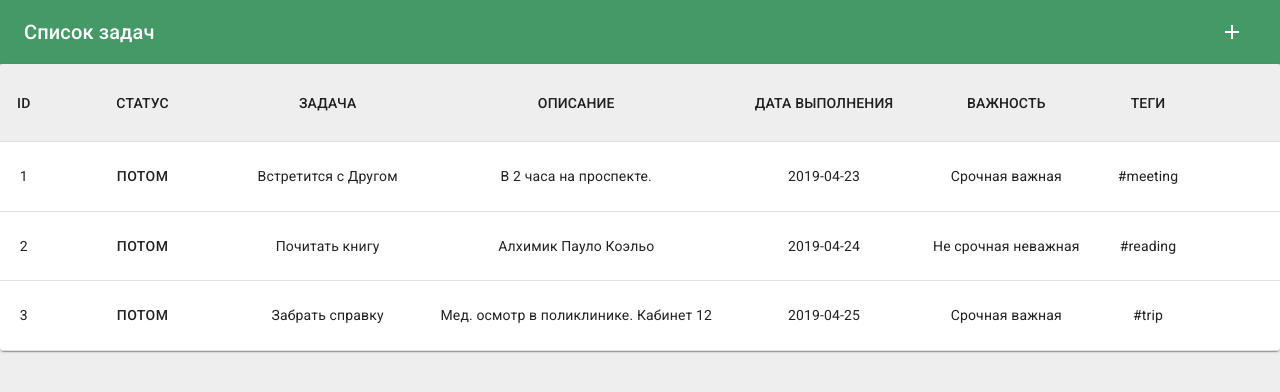
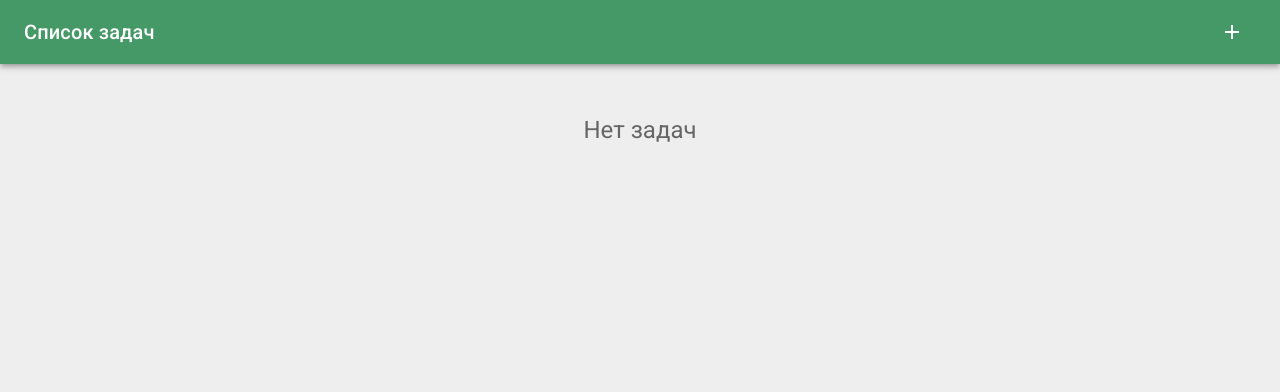
Before and after one commit to usuisora/TodosList, a React (Create React App) app: page / in a window 1280 px wide. Shown: the top 392 px of the page. Built offline with nearby package versions, Linux system fonts and the light colour scheme.

Commit message:
data hided

```diff
--- a/src/Provider.js
+++ b/src/Provider.js
@@ -14,9 +14,9 @@ import React,{createContext,useState} from 'react'
         {id:'4',name:'Не срочная неважная'}]);
 
     const [todos, setTodos] = useState([
-        {id:1,isCompleted: 'Потом', name:'Встретится с Другом', description:'В 2 часа на проспекте.',date:new Date(2019,3,23).toISOString().substring(0,10),importance:importance[0].name,tegs:'#meeting'},
-        {id:2,isCompleted: 'Потом', name:'Почитать книгу', description:'Алхимик Пауло Коэльо',date:new Date(2019,3,24).toISOString().substring(0,10),importance:importance[3].name,tegs:'#reading'},
-        {id:3,isCompleted: 'Потом', name:'Забрать справку', description:'Мед. осмотр в поликлинике. Кабинет 12',date:new Date(2019,3,25).toISOString().substring(0,10),importance:importance[0].name,tegs:'#trip'}
+        // {id:1,isCompleted: 'Потом', name:'Встретится с Другом', description:'В 2 часа на проспекте.',date:new Date(2019,3,23).toISOString().substring(0,10),importance:importance[0].name,tegs:'#meeting'},
+        // {id:2,isCompleted: 'Потом', name:'Почитать книгу', description:'Алхимик Пауло Коэльо',date:new Date(2019,3,24).toISOString().substring(0,10),importance:importance[3].name,tegs:'#reading'},
+        // {id:3,isCompleted: 'Потом', name:'Забрать справку', description:'Мед. осмотр в поликлинике. Кабинет 12',date:new Date(2019,3,25).toISOString().substring(0,10),importance:importance[0].name,tegs:'#trip'}
     ]);
 
 
```
